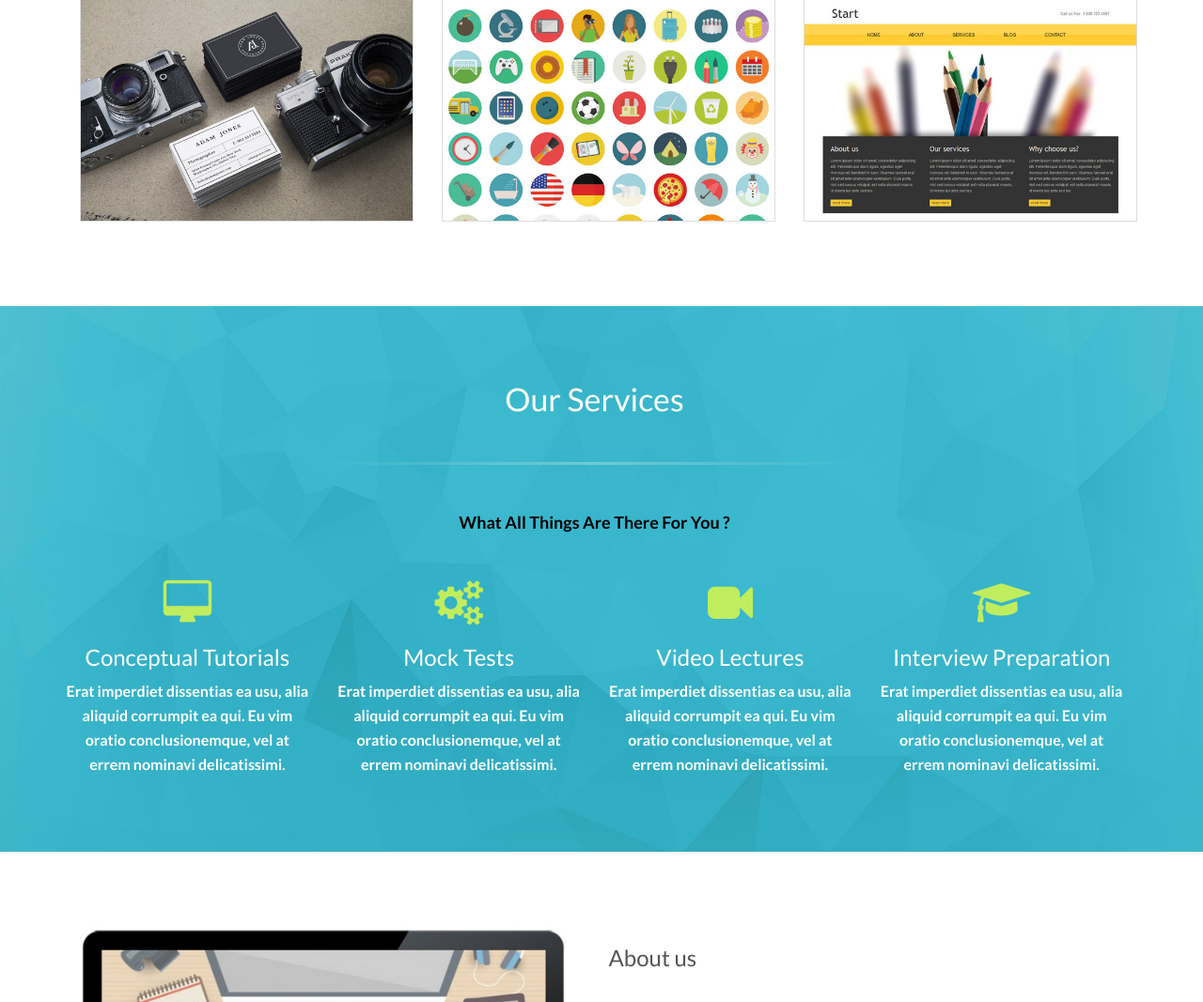
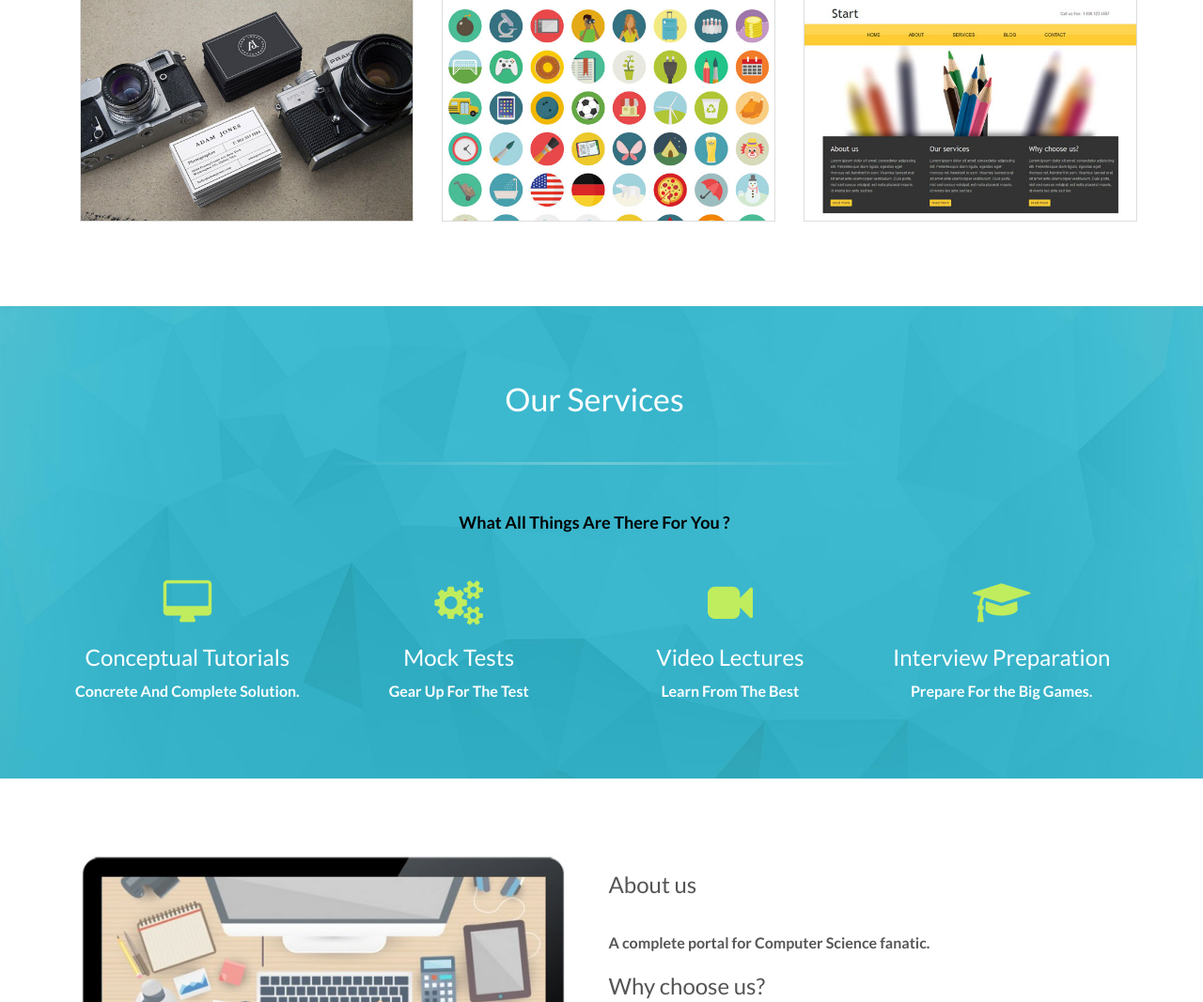
Before and after one commit to TechRaY/Computer-Science-Portal, a PHP site: page / in a window 1280 px wide. Shown: the part 1472-2539 px from the top of the page at 94% size. Run offline with PHP 8.4, Linux system fonts and the light colour scheme.

Commit message:
content modified

```diff
--- a/index.php
+++ b/index.php
@@ -222,27 +222,27 @@
       <a href="assets/html/topics.php">
       <div class="col-lg-3 callout"> <i class="fa fa-desktop fa-3x"></i>
         <h3>Conceptual Tutorials</h3>
-        <p>Erat imperdiet dissentias ea usu, alia aliquid corrumpit ea qui. Eu vim oratio conclusionemque, vel at errem nominavi delicatissimi.</p>
+        <p>Concrete And Complete Solution.</p>
       </div></a>
 
       <a href="assets/html/mocks.php">             <!--Session se redirection karna hai ya toh login/register karwana hai -->
       <div class="col-lg-3 callout"> <i class="fa fa-gears fa-3x"></i>
         <h3>Mock Tests</h3>
-        <p>Erat imperdiet dissentias ea usu, alia aliquid corrumpit ea qui. Eu vim oratio conclusionemque, vel at errem nominavi delicatissimi.</p>
+        <p>Gear Up For The Test</p>
       </div>
     </a>
 
       <a href="assets/html/videolec.php">
       <div class="col-lg-3 callout"> <i class="fa fa fa-video-camera fa-3x"></i>
         <h3>Video Lectures</h3>
-        <p>Erat imperdiet dissentias ea usu, alia aliquid corrumpit ea qui. Eu vim oratio conclusionemque, vel at errem nominavi delicatissimi.</p>
+        <p>Learn From The Best</p>
       </div>
       </a>
 
       <a href="assets/html/interviewexperience.php">
       <div class="col-lg-3 callout"> <i class="fa fa-graduation-cap  fa-3x"></i>
         <h3>Interview Preparation</h3>
-        <p>Erat imperdiet dissentias ea usu, alia aliquid corrumpit ea qui. Eu vim oratio conclusionemque, vel at errem nominavi delicatissimi.</p>
+        <p>Prepare For the Big Games.</p>
       </div>
     </a>
 
```
